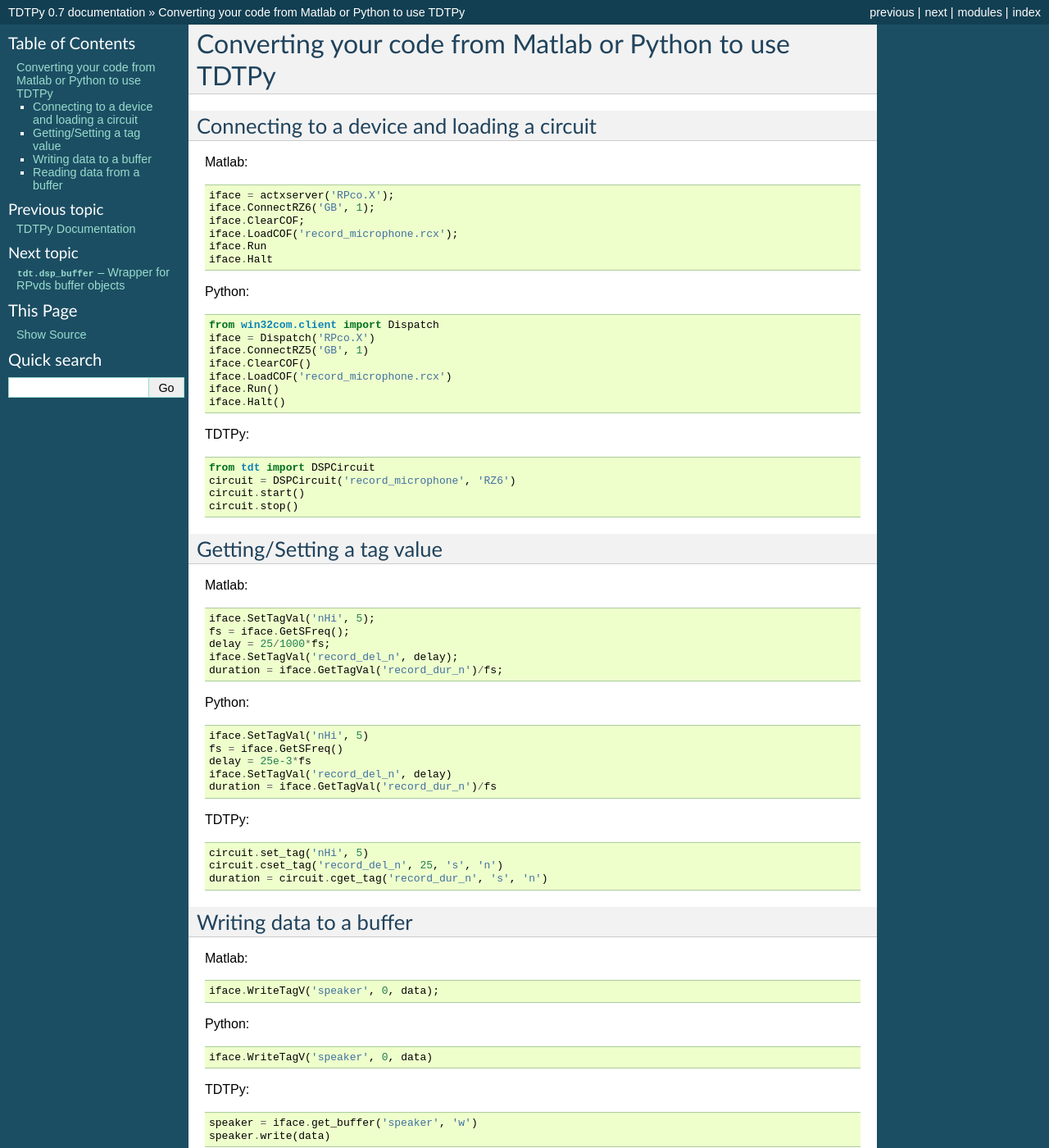
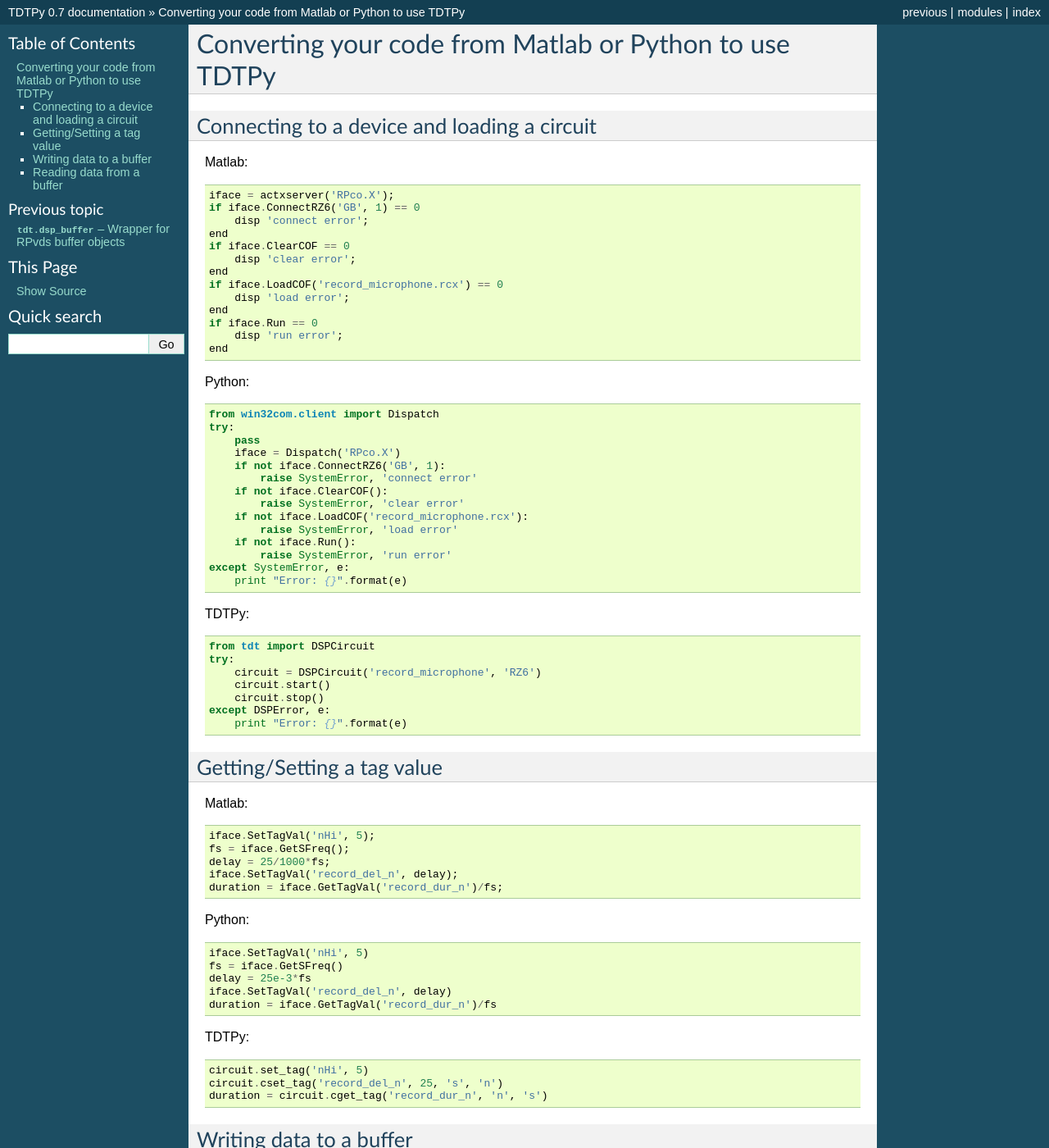
Before and after one commit to LABSN/tdtpy, a Sphinx documentation site: the page built from docs/converting.rst, in a window 1280 px wide and 1400 px high. Shown: the whole window at 82% size. Built offline with Sphinx 7.4.7, drawn with Linux system fonts in a browser that asks for light colours.

Commit message:
Doc enhancements

```diff
--- a/docs/converting.rst
+++ b/docs/converting.rst
@@ -7,28 +7,45 @@ Connecting to a device and loading a circuit
 Matlab::
 
     iface = actxserver('RPco.X');
-    iface.ConnectRZ6('GB', 1);
-    iface.ClearCOF;
-    iface.LoadCOF('record_microphone.rcx');
-    iface.Run
-    iface.Halt
+    if iface.ConnectRZ6('GB', 1) == 0
+        disp 'connect error';
+    end
+    if iface.ClearCOF == 0
+        disp 'clear error';
+    end
+    if iface.LoadCOF('record_microphone.rcx') == 0
+        disp 'load error';
+    end
+    if iface.Run == 0
+        disp 'run error';
+    end
 
 Python::
 
     from win32com.client import Dispatch
-    iface = Dispatch('RPco.X')
-    iface.ConnectRZ5('GB', 1)
-    iface.ClearCOF()
-    iface.LoadCOF('record_microphone.rcx')
-    iface.Run()
-    iface.Halt()
+    try:
+        pass
+        iface = Dispatch('RPco.X')
+        if not iface.ConnectRZ6('GB', 1):
+            raise SystemError, 'connect error'
+        if not iface.ClearCOF():
+            raise SystemError, 'clear error'
+        if not iface.LoadCOF('record_microphone.rcx'):
+            raise SystemError, 'load error'
+        if not iface.Run():
+            raise SystemError, 'run error'
+    except SystemError, e:
+        print "Error: {}".format(e)
 
 TDTPy::
 
     from tdt import DSPCircuit
-    circuit = DSPCircuit('record_microphone', 'RZ6')
-    circuit.start()
-    circuit.stop()
+    try:
+        circuit = DSPCircuit('record_microphone', 'RZ6')
+        circuit.start()
+        circuit.stop()
+    except DSPError, e:
+        print "Error: {}".format(e)
 
 Getting/Setting a tag value
 ---------------------------
@@ -53,7 +70,7 @@ TDTPy::
 
     circuit.set_tag('nHi', 5)
     circuit.cset_tag('record_del_n', 25, 's', 'n')
-    duration = circuit.cget_tag('record_dur_n', 's', 'n')
+    duration = circuit.cget_tag('record_dur_n', 'n', 's')
 
 Writing data to a buffer
 ------------------------
--- a/docs/index.rst
+++ b/docs/index.rst
@@ -11,7 +11,7 @@ TDTPy Documentation
     We are still working on the documentation.  Much more to come in the next
     few weeks.
 
-.. module:: tdt.dsp_circuit
+.. module:: tdt
     :platform: Windows (requires proprietary ActiveX driver from TDT)
 .. moduleauthor:: Brad Buran <bburan@alum.mit.edu>
 
@@ -21,8 +21,9 @@ Contents:
 .. toctree::
     :maxdepth: 2
 
+    dsp_circuit.rst
+    dsp_buffer.rst
     converting.rst
-    dsp_buffer.rst
 
 `tdt.DSPProject`
     A container for all circuits required for the experiment.
```
Also changed, not shown: docs/dsp_circuit.rst (added, +11 -0 lines), 1 other file.
